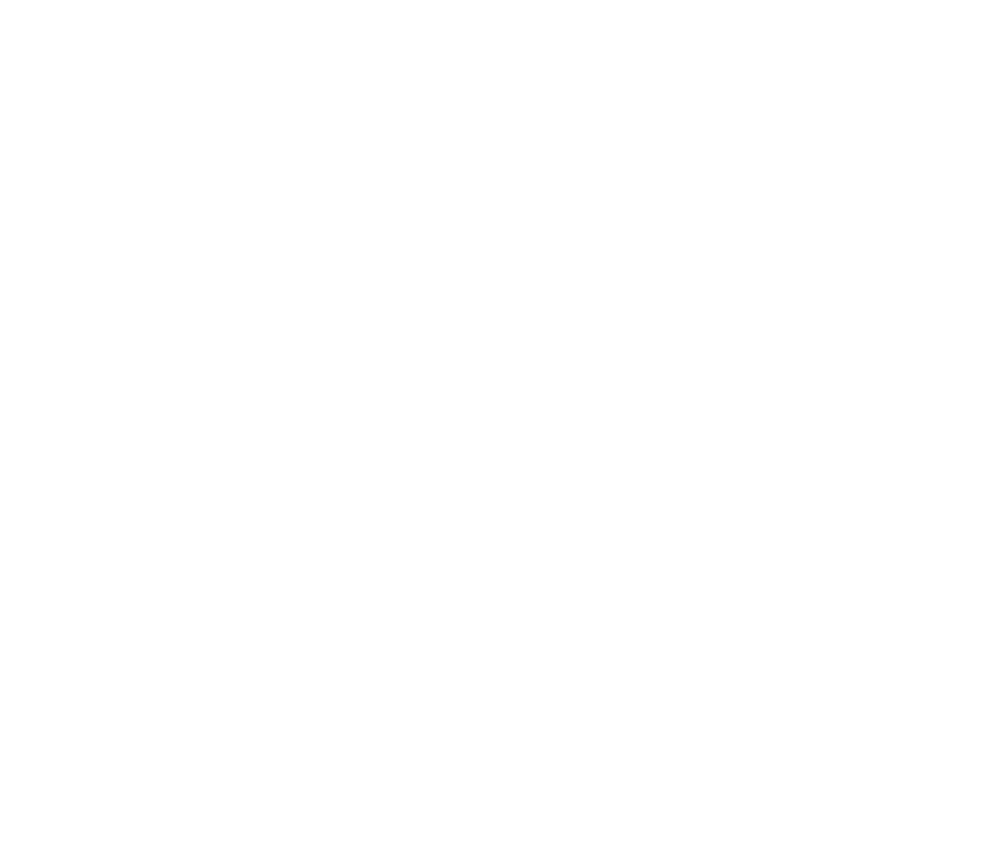
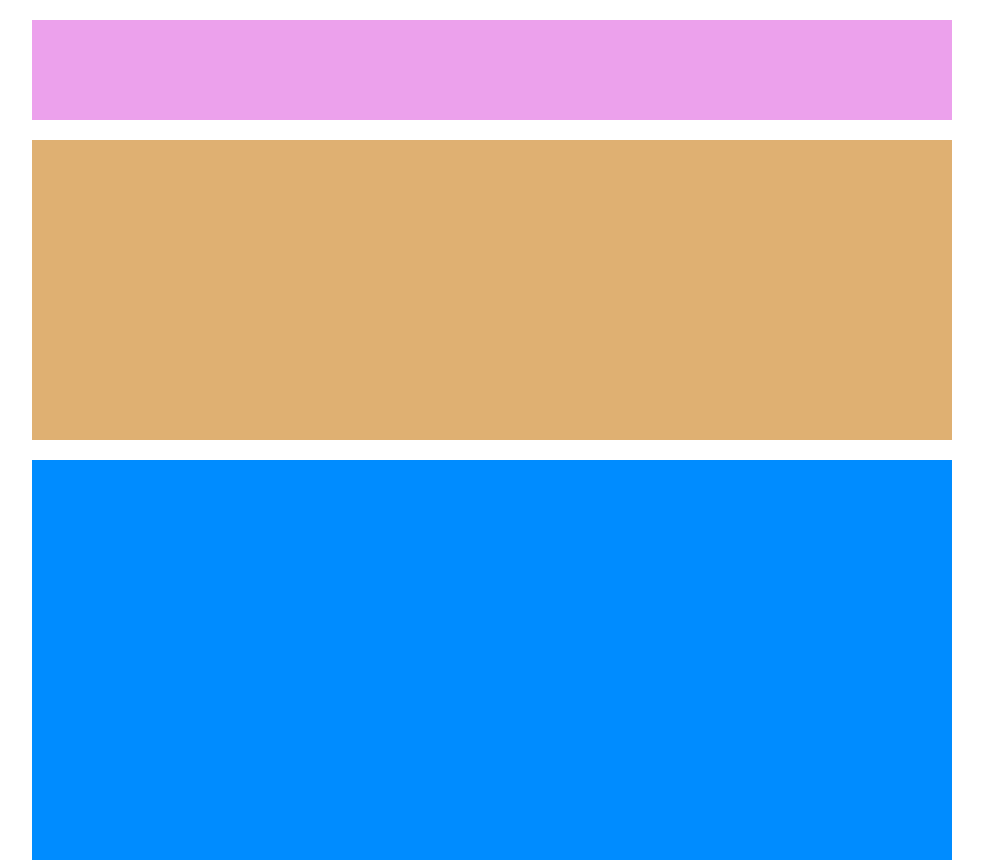
Before and after one commit to LeonardoCeccarelli/htmlcss-struttura-wp, a plain HTML site: page index.html in a window 1280 px wide. Shown: the whole page, without its empty margins (148-1131 px from the left). Before the commit the page ends 800 px from the top, so only its background shows below. Drawn offline with Linux system fonts and the light colour scheme.

Commit message:
Inserimento header con prima sezione main

```diff
--- a/css/style.css
+++ b/css/style.css
@@ -3,3 +3,25 @@
     padding: 0;
     box-sizing: border-box;
 }
+
+body {
+    width: 920px;
+    margin: 0 auto;
+}
+
+header {
+    margin: 20px 0;
+    height: 100px;
+    background-color: rgb(236, 161, 236);
+}
+
+.f_section {
+    height: 300px;
+    background-color: rgb(223, 176, 114);
+    margin-bottom: 20px;
+}
+
+.s_section {
+    height: 400px;
+    background-color: rgb(0, 140, 255);
+}
--- a/index.html
+++ b/index.html
@@ -14,6 +14,34 @@
 
         <main>
 
+            <section class="f_section">
+
+            </section>
+
+            <section class="s_section">
+
+                <!-- header seconda sezione -->
+                <div>
+
+                </div>
+
+                <!-- prima colonna -->
+                <div>
+
+                </div>
+
+                    <!-- seconda colonna -->
+                <div>
+
+                </div>
+
+                <!-- terza colonna -->
+                <div>
+
+                </div>
+
+            </section>
+
         </main>
 
         <footer>
```
